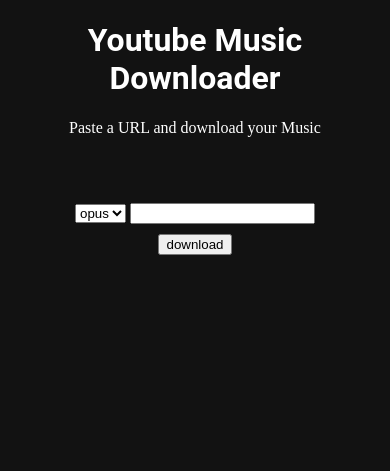
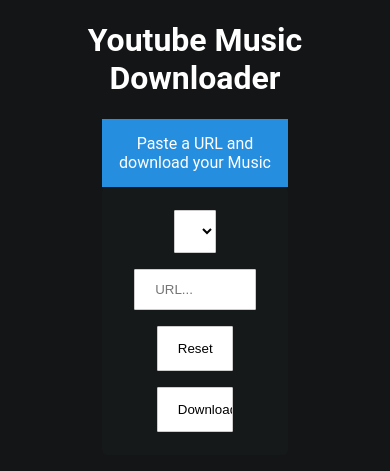
Before and after one commit to Watn3y/YT-DL-Webinterface, a PHP site: page / in a window 390 px wide. Shown: the top 471 px of the page. Run offline with PHP 8.4, Linux system fonts and the light colour scheme.

Commit message:
Redesign site
Added some better-ish non-responsive CSS for now.

```diff
--- a/api.php
+++ b/api.php
@@ -14,7 +14,7 @@ if (isset($_POST["URL"]) && $_POST["URL"] == "") {
 
 logF(date("Y-m-d h:i:sa").": ip: ".$_SERVER['REMOTE_ADDR']." AF: ".(!$errFormat ? $_POST["audioformat"] : "null")." URL: ".(!$errURL ? $_POST["URL"] : "null"));
 if ($errFormat || $errURL) {
-    header("Location: ./index.php");
+    header("Location: /");
 }
 $audioFormat = $_POST["audioformat"];
 $URL = $_POST["URL"];
@@ -58,7 +58,7 @@ if ($isLinkValid) {
 
 } else {
     $_SESSION["error_URL"] = '<script>alert("Please specify a valid URL")</script>';
-    header("Location: ./index.php");
+    header("Location: /");
 }
 
 function logF($text){
--- a/index.php
+++ b/index.php
@@ -25,8 +25,7 @@ session_destroy();
 
 <body>
   <h1>Youtube Music Downloader</h1>
-    <p>Paste a URL and download your Music</p>
-
+  <p id="howto">Paste a URL and download your Music</p>
   <form action="api.php" method="POST" id="form">
     <div class="form"></div>
     <select id="format" name="audioformat">
@@ -34,26 +33,23 @@ session_destroy();
       <option value="mp3">mp3</option>
       <option value="m4a">m4a</option>
     </select>
-    <input type="text" id="URL" name="URL" />
+    <input type="text" id="URL" name="URL" placeholder="URL..." />
     <br />
-
-
-    <input type="button" onclick="send()" value="download" />
+    <input type="reset" name="Reset">
+    <input type="button" onclick="send()" value="Download" />
     </div>
   </form>
   <footer class="footer">
     <p></p>
 
 
-  <script>
+    <script>
+      function send() {
+        document.getElementById("form").submit();
+        document.getElementById("form").reset();
 
-  function send(){
-    document.getElementById("form").submit();
-    document.getElementById("form").reset();
-
-  }
-
-</script>
+      }
+    </script>
 </body>
 
 </html>
--- a/style.css
+++ b/style.css
@@ -3,22 +3,88 @@ html {
   min-height: 100%;
 }
 body {
-  background-color: #121212;
+  background-color: #131516;
   color: white;
   text-align: center;
-  margin-top: 5%;
-  padding: 0 0 150px;
+  margin: 0;
+  padding: 0;
 }
 
 h1 {
   font-family: "Roboto", sans-serif;
-  color: white;
+  color: #FFFFFF;
 }
 
-input {
-  margin-top: 10px;
+#howto {
+  font-family: "Roboto", sans-serif;
+  width: 40%;
+  margin: auto;
+  margin-top: 5%;
+  background-color: #268EDF;
+  padding: 15px;
+  color: #FFFFFF;
 }
 
+#form{
+  border-radius: 5px;
+  width: 40%;
+  margin: auto;
+  background-color: #181a1bd0;
+  padding: 15px;
+}
+
+input[type=text] {
+  width: 78%;
+  padding: 12px 20px;
+  margin: 8px 0;
+  border: 1px solid #ccc;
+  border-radius: 1px;
+  box-sizing: border-box;
+}
+
+select {
+  width: 20%;
+  background-color: #ffffff;
+  padding: 12px 20px;
+  margin: 8px 0;
+  border: 1px solid #ccc;
+  border-radius: 1px;
+  box-sizing: border-box;
+  cursor: pointer;
+}
+
+select:hover {
+  background-color: #ffffffda;
+}
+input[type=button] {
+  width: 49%;
+  background-color: #ffffff;
+  color: #000000;
+  padding: 14px 20px;
+  margin: 8px 0;
+  border: 1px solid #ccc;
+  border-radius: 1px;
+  cursor: pointer;
+}
+
+input[type=button]:hover {
+  background-color: #ffffffda;
+}
+
+input[type=reset] {
+  width: 49%;
+  background-color: #ffffff;
+  color: #000000;
+  padding: 14px 20px;
+  margin: 8px 0;
+  border: 1px solid #ccc;
+  border-radius: 1px;
+  cursor: pointer;
+}
+
+input[type=reset]:hover {
+  background-color: #ffffffda;
+}
 
 .footer {
   position: absolute;
@@ -27,8 +93,3 @@ input {
   height: 150px;
   width: 100%;
 }
-
-div {
-  border-radius: 5px;
-  padding: 20px;
-}
```
